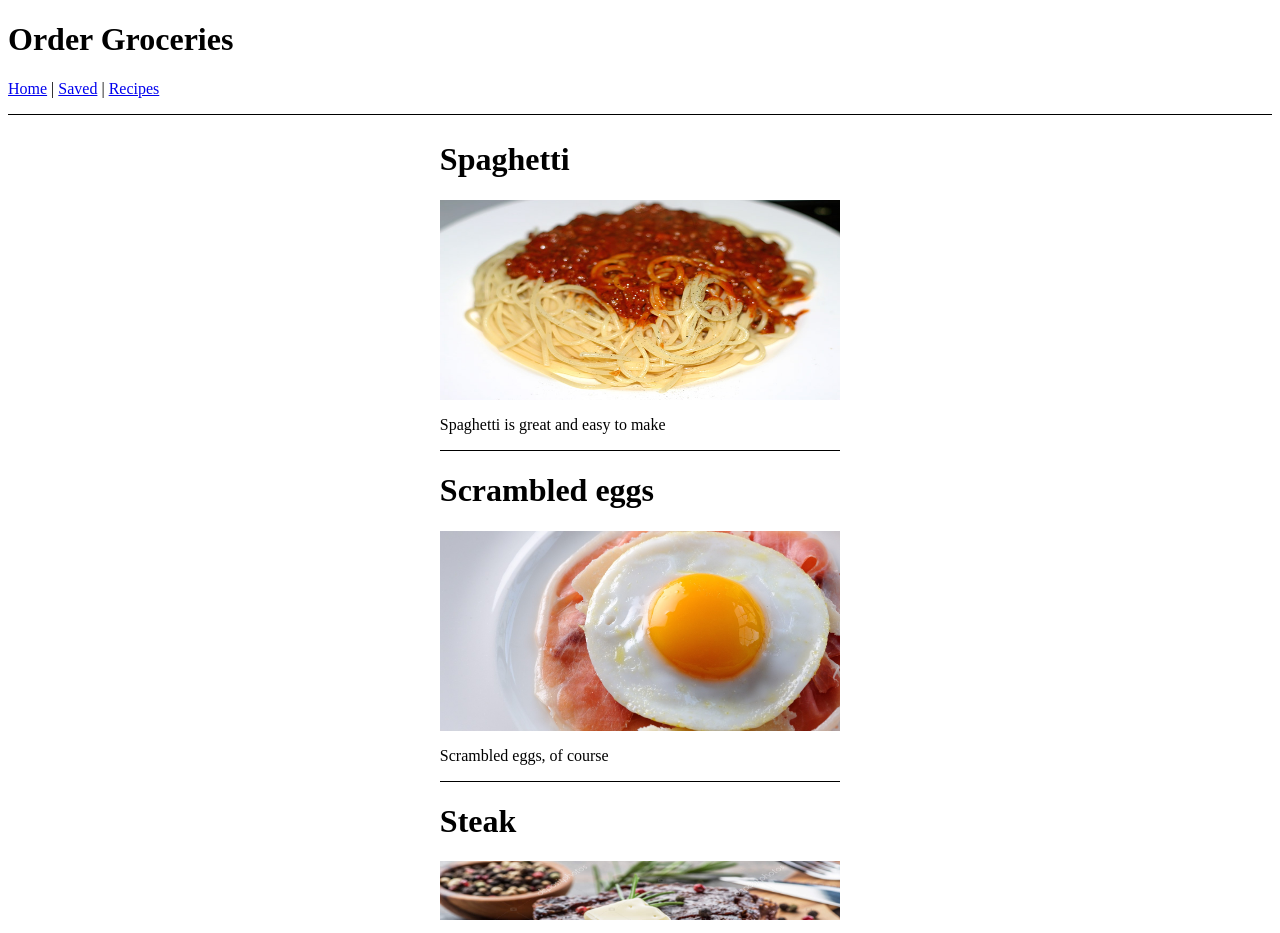
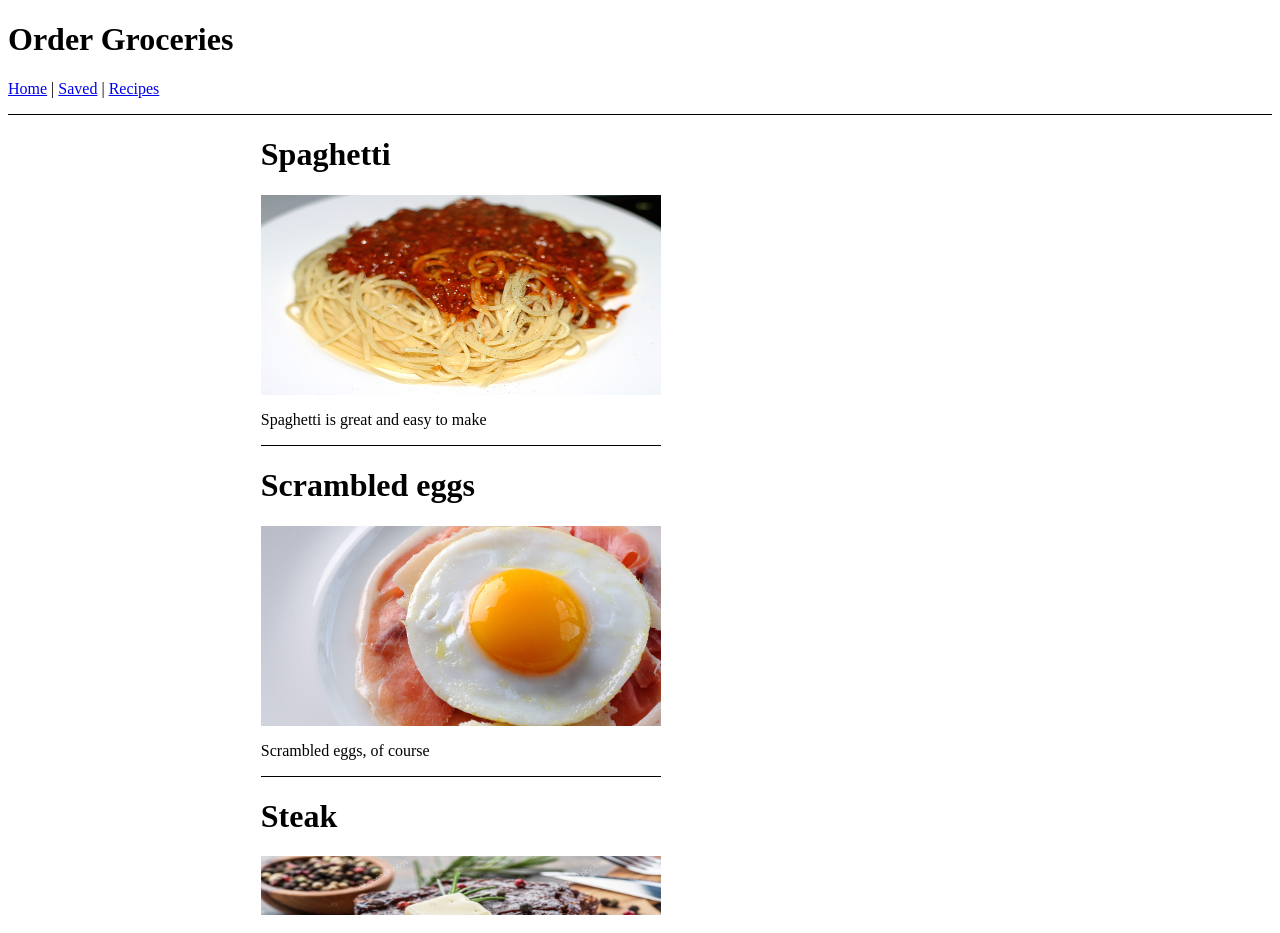
Before and after one commit to myash123/groceries, a React (Create React App) app: page /recipes in a window 1280 px wide. Built offline with nearby package versions, Linux system fonts and the light colour scheme.

Commit message:
Add to Cart button added, styling improvements

```diff
--- a/src/recipe_data.js
+++ b/src/recipe_data.js
@@ -2,7 +2,7 @@ const recipes = [
   {
     name: "Spaghetti",
     id: 12345,
-    amazonRef: "http://amazon.com",
+    amazonRef: "https://www.amazon.com/gp/aws/cart/add.html?ASIN.1=B00WBGKJPW&Quantity.1=1&ASIN.2=B00GOAA76C&Quantity.2=1&ASIN.3=B00CIZCLZC&Quantity.3=1&ASIN.4=B010BUE6CG&Quantity.4=1&ASIN.5=B097F282FC&Quantity.5=1",
     img: "images/spaghetti.jpeg",
     description: "Spaghetti is great and easy to make",
     ingredients: "spaghetti;tomato sauce;parmasean cheese;fresh pepper;basil",
@@ -11,7 +11,7 @@ const recipes = [
   {
     name: "Scrambled eggs",
     id: 23456,
-    amazonRef: "http://www.amazon.com",
+    amazonRef: "https://www.amazon.com/gp/aws/cart/add.html?ASIN.1=B00WBGKJPW&Quantity.1=1&ASIN.2=B00GOAA76C&Quantity.2=1&ASIN.3=B00CIZCLZC&Quantity.3=1&ASIN.4=B010BUE6CG&Quantity.4=1&ASIN.5=B097F282FC&Quantity.5=1",
     img: "images/egg.jpeg",
     description: "Scrambled eggs, of course",
     ingredients: "eggs;shredded cheese;salt;pepper;hot sauce",
@@ -21,7 +21,7 @@ const recipes = [
   {
     name: "Steak",
     id: 34567,
-    amazonRef: "http://www.amazon.com",
+    amazonRef: "https://www.amazon.com/gp/aws/cart/add.html?ASIN.1=B00WBGKJPW&Quantity.1=1&ASIN.2=B00GOAA76C&Quantity.2=1&ASIN.3=B00CIZCLZC&Quantity.3=1&ASIN.4=B010BUE6CG&Quantity.4=1&ASIN.5=B097F282FC&Quantity.5=1",
     img: "images/steak.jpeg",
     description: "It's a steak",
     ingredients: "Steak;butter;salt;garlic",
@@ -31,7 +31,7 @@ const recipes = [
   {
     name: "Tomato Soup",
     id: 2333456,
-    amazonRef: "http://www.amazon.com",
+    amazonRef: "https://www.amazon.com/gp/aws/cart/add.html?ASIN.1=B00WBGKJPW&Quantity.1=1&ASIN.2=B00GOAA76C&Quantity.2=1&ASIN.3=B00CIZCLZC&Quantity.3=1&ASIN.4=B010BUE6CG&Quantity.4=1&ASIN.5=B097F282FC&Quantity.5=1",
     img: "images/tomato-soup.jpeg",
     description: "Ahh, tomato soup in the summertime",
     ingredients: "tomato soup;green onions;salt;pepper;hot sauce",
@@ -41,7 +41,7 @@ const recipes = [
   {
     name: "Tuna Salad",
     id: 23441234456,
-    amazonRef: "http://www.amazon.com",
+    amazonRef: "https://www.amazon.com/gp/aws/cart/add.html?ASIN.1=B00WBGKJPW&Quantity.1=1&ASIN.2=B00GOAA76C&Quantity.2=1&ASIN.3=B00CIZCLZC&Quantity.3=1&ASIN.4=B010BUE6CG&Quantity.4=1&ASIN.5=B097F282FC&Quantity.5=1",
     img: "images/tuna-salad.jpeg",
     description: "Add mayo",
     ingredients: "canned tunafish;pickles;salt;pepper;mayo",
--- a/src/routes/recipeRow.js
+++ b/src/routes/recipeRow.js
@@ -1,4 +1,16 @@
 import styled from 'styled-components'
+
+const RecipeRow = (props) => {
+  return (
+    <ListItem onClick={ () => props.handleClick(props.recipe) }>
+      <h1>{props.recipe.name}</h1>
+      <ItemImage src={props.recipe.img} alt="Food"></ItemImage>
+      <p>{props.recipe.description}</p>
+    </ListItem>
+  )
+}
+
+export default RecipeRow
 
 const ListItem = styled.div`
   display: flex;
@@ -11,15 +23,3 @@ const ItemImage = styled.img`
   max-height: 200px;
   width: auto;
 `
-
-const RecipeRow = (props) => {
-  return (
-    <ListItem onClick={ () => props.handleClick(props.recipe) }>
-      <h1>{props.recipe.name}</h1>
-      <ItemImage src={props.recipe.img} alt="Food"></ItemImage>
-      <p>{props.recipe.description}</p>
-    </ListItem>
-  )
-}
-
-export default RecipeRow
--- a/src/routes/recipes.js
+++ b/src/routes/recipes.js
@@ -4,25 +4,6 @@ import React, { useState } from 'react';
 import { getRecipes } from '../recipe_data'
 import RecipeRow from './recipeRow'
 import SelectedRecipe from './selectedRecipe'
-
-const Container = styled.div`
-  display: flex;
-  flex-direction: row;
-  justify-content: space-around;
-  border: black 3px;
-  margin-left: 20%;
-  margin-right: 20%;
-  padding: 5px;
-`
-
-const RecipeList = styled.div`
-  display: flex;
-  flex-direction: column;
-  justify-content: left;
-  cursor: pointer;
-  overflow: scroll;
-  max-height: 800px;
-`
 
 const Recipes = () => {
 
@@ -57,3 +38,19 @@ const Recipes = () => {
 }
 
 export default Recipes
+
+const Container = styled.div`
+  display: flex;
+  flex-direction: row;
+  border: black 3px;
+  margin-left: 20%;
+  margin-right: 20%;
+`
+
+const RecipeList = styled.div`
+  display: flex;
+  flex-direction: column;
+  cursor: pointer;
+  overflow: scroll;
+  max-height: 800px;
+`
--- a/src/routes/selectedRecipe.js
+++ b/src/routes/selectedRecipe.js
@@ -1,45 +1,16 @@
 import styled from 'styled-components'
-
-const Container = styled.div`
-  width: 50%;
-  background-color: lightblue;
-  display: flex;
-  justify-content: center;
-`
-const Recipe = styled.div`
-`
-const ItemImage = styled.img`
-  max-height: 200px;
-  width: 300px;
-  padding-left: 10px;
-`
-const IngredientList = styled.ul`
-  list-style-type: none;
-`
-const InstructionsList = styled.ul`
-  list-style-type: none;
-`
 
 const SelectedRecipe = (props) => {
 
   const ingredients = props.recipe.ingredients
 
-  /**Later will use format for Add To Cart API: https://www.amazon.com/gp/aws/cart/add.html
-    ?ASIN.1=B07PFDYT9T
-    &Quantity.1=1
-    &Quantity.2=1
-    &Quantity.3=1
-  **/
   const amazonStoreLink = props.recipe.amazonRef
   const instructions = props.recipe.instructions
 
-  const ingredientsList = (ingredients, amazonRef) => {
+  const ingredientsList = (ingredients) => {
     if(ingredients) {
       return ingredients.split(";").map( (ingredient) =>
-      <li
-        key={ingredient}>
-          <a href={amazonStoreLink} target="_blank" >{ingredient}</a>
-      </li>)
+      <li key={ingredient}>{ingredient}</li>)
     }
   }
   const instructionsList = (instructions) => {
@@ -49,7 +20,6 @@ const SelectedRecipe = (props) => {
   }
   return (
     <Container>
-        <Recipe>
         <h1>{props.recipe.name}</h1>
         <ItemImage src={props.recipe.img} ></ItemImage>
         <p>{props.recipe.description}</p>
@@ -57,13 +27,45 @@ const SelectedRecipe = (props) => {
         <IngredientList>
           {ingredientsList(ingredients)}
         </IngredientList>
+        <AddToCart href={amazonStoreLink} target="_blank">Add Ingredients to Cart</AddToCart>
         <h2>Preparation</h2>
         <InstructionsList>
           {instructionsList(instructions)}
         </InstructionsList>
-        </Recipe>
     </Container>
   )
 }
 
 export default SelectedRecipe
+
+const Container = styled.div`
+  background-color: lightblue;
+  display: flex;
+  flex-direction: column;
+  align-items: center;
+`
+const AddToCart = styled.a`
+  background-color: #4CAF50;
+  border: none;
+  color: white;
+  padding: 15px 32px;
+  text-align: center;
+  text-decoration: none;
+  display: inline-block;
+  font-size: 16px;
+  margin: 4px 2px;
+  cursor: pointer;
+`
+const ItemImage = styled.img`
+  max-height: 200px;
+  width: 300px;
+`
+const IngredientList = styled.ul`
+  list-style: none;
+  padding-left: 0;
+  margin-top: -10px;
+`
+const InstructionsList = styled.ul`
+  list-style: none;
+  margin-top: -10px;
+`
```
Lines whose indentation alone changed are shown as unchanged.
